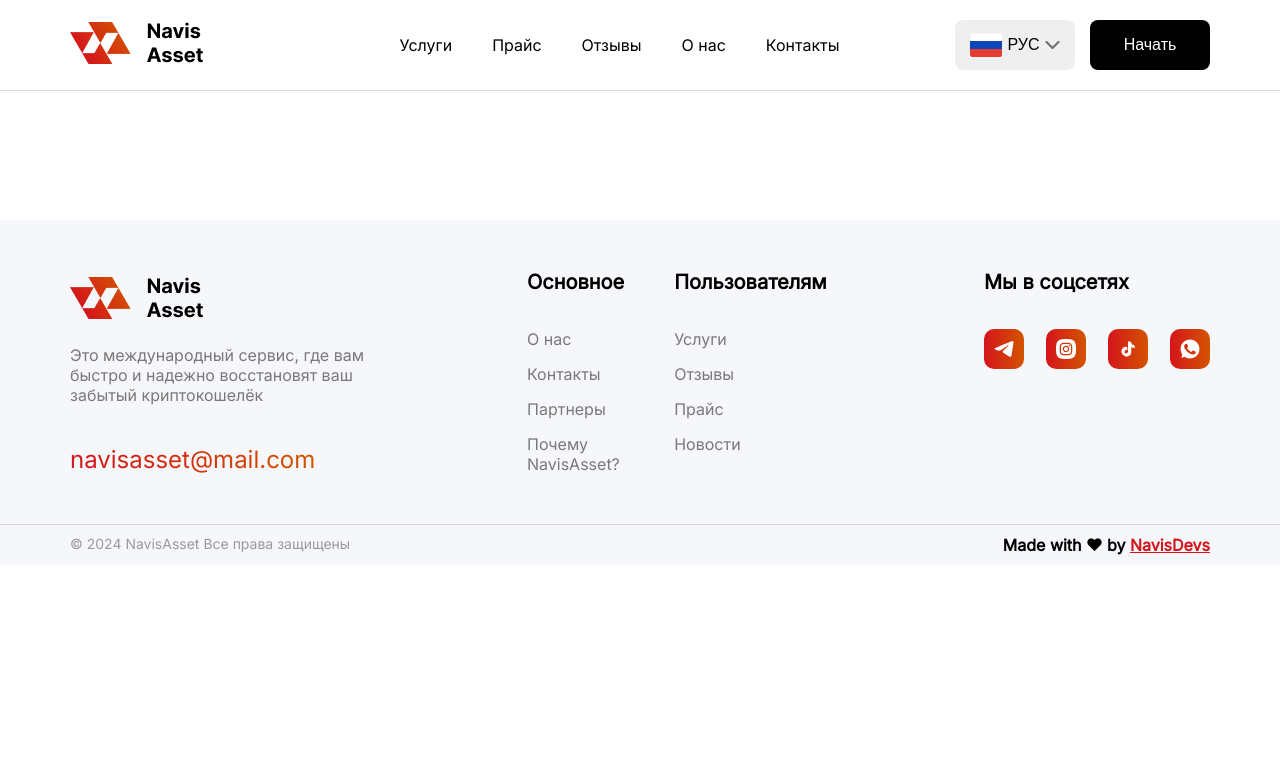
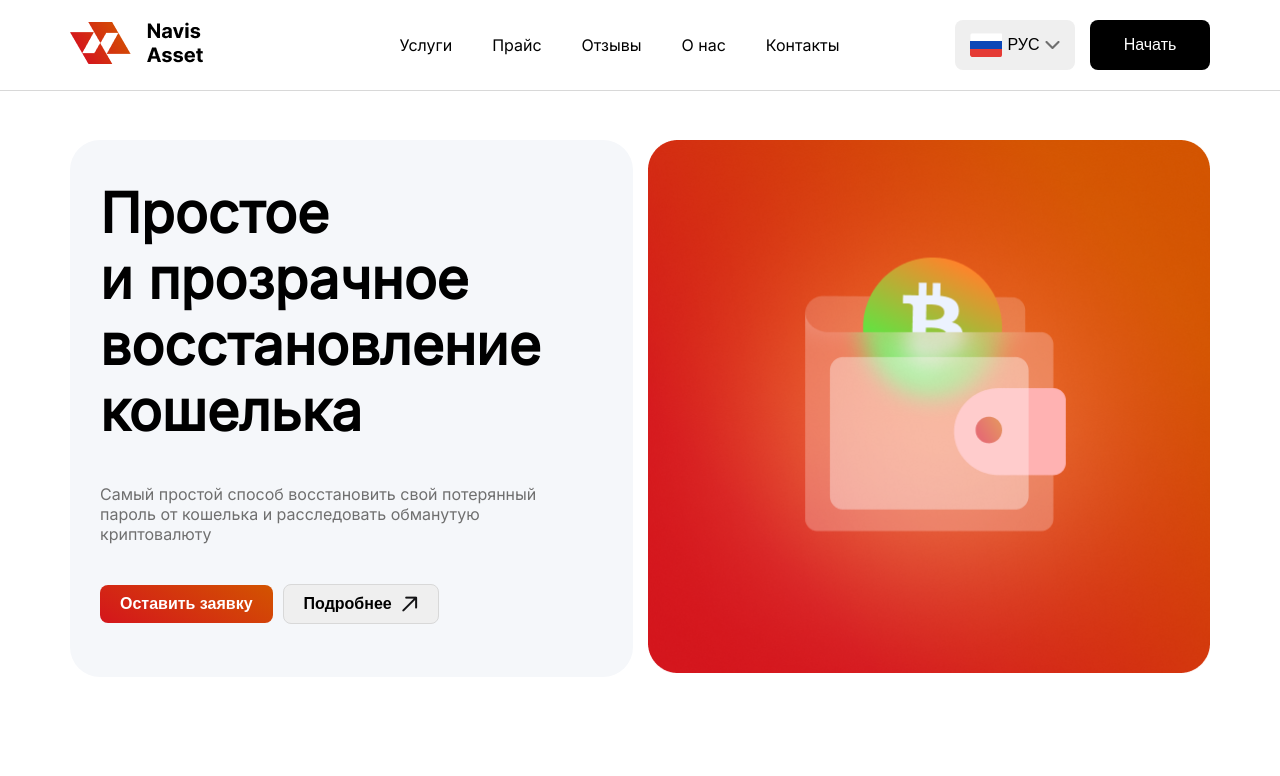
Before and after one commit to MAKVINBEK/Navis-Asset, a React (Vite) app: page / in a window 1280 px wide. Shown: the top 776 px of the page. Built offline with nearby package versions, Linux system fonts and the light colour scheme.

Commit message:
переходы

```diff
--- a/src/App.jsx
+++ b/src/App.jsx
@@ -18,7 +18,7 @@
       <Router>
         <Header/>
         <Routes>
-          <Route path='/menu' element={<Menu/>} />
+          <Route path='/' element={<Menu/>} />
           <Route path='/about-us' element={<AboutUs/>} />
           <Route path='/contacts' element={<Give/>} />
           <Route path='/reviews' element={<ReviewCard/>} />
--- a/src/component/header/Header.jsx
+++ b/src/component/header/Header.jsx
@@ -24,7 +24,7 @@
     ];
 
     const menuItems = [
-        { path: "/menu" },
+        { path: "/" },
         { name: "Услуги", path: "/services" },
         { name: "Прайс", path: "/price" },
         { name: "Отзывы", path: "/reviews" },
```
